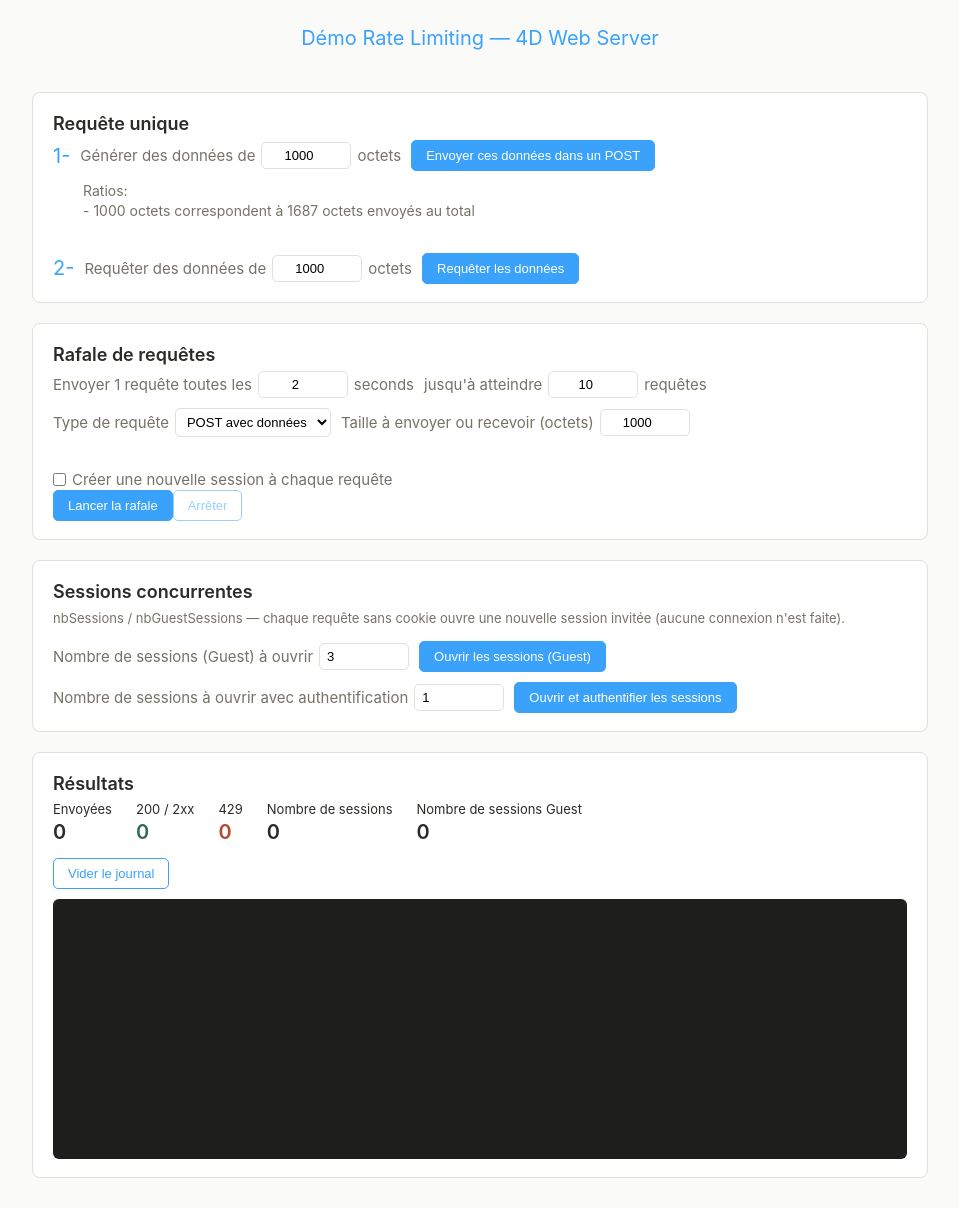
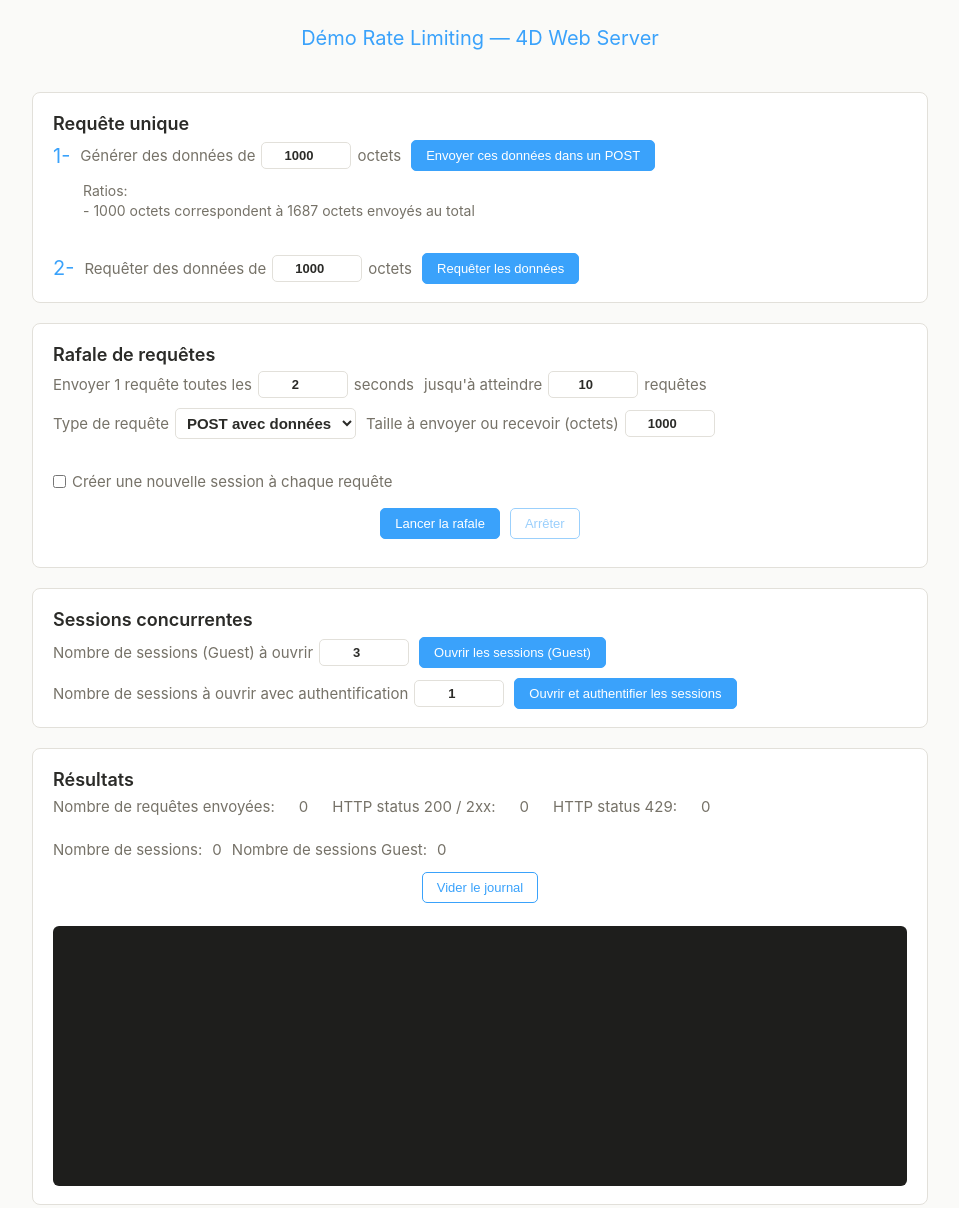
Before and after one commit to 4d-depot/HDI_WebServer_RateLimitingQuotas, a plain HTML site: page Resources/testQuotas.html in a window 1280 px wide. Shown: the top 1208 px of the page, without its empty margins (160-1119 px from the left). Drawn offline with Linux system fonts and the light colour scheme.

Commit message:
Update testQuotas.html

```diff
--- a/Resources/testQuotas.html
+++ b/Resources/testQuotas.html
@@ -91,6 +91,19 @@
     align-items:center;
     gap:6px;
   }
+
+  .inputData{
+    font-size:15px;
+    color:var(--text);
+    font-weight:600;
+  }
+
+  .count{
+    font-size:15px;
+    color:var(--muted);
+    display:flex;
+  }
+
   input[type=number]{
     width:90px;
     padding:5px 7px;
@@ -138,8 +151,7 @@
     font-size:20px;
     font-weight:600;
   }
-  #stats div.n429 span{color:var(--warn);}
-  #stats div.n200 span{color:var(--ok);}
+
   #log{
     background:#1e1e1c;
     color:#d9d7cf;
@@ -156,9 +168,13 @@
   #log .lerr{color:#e08a6d;font-weight:bold;}
   .footer-actions{
     display:flex;
-    justify-content:space-between;
+    justify-content:center;
     align-items:center;
+    gap:10px;
+    margin-top:16px;
+    width:100%;
   }
+
   #quotas{
     background:var(--panel);
     border-bottom:1px solid var(--border);
@@ -212,7 +228,7 @@
     <h2>Requête unique</h2>
     <div class="row">
      <label class="blueLabel">1-</label>
-      <label>Générer des données de <input style="text-align: center;" type="number" id="bodySize" value="1000" min="1">octets</label>
+      <label>Générer des données de <input style="text-align:center;" class="inputData" type="number" id="bodySize" value="1000" min="1">octets</label>
       <button id="btnPostBody">Envoyer ces données dans un POST</button>
       </br>
      <p class="info"> Ratios:
@@ -223,7 +239,7 @@
     </br>
     <div class="row">
       <label class="blueLabel">2-</label>
-      <label>Requêter des données de<input style="text-align: center;" type="number" id="respSize" value="1000" min="1">octets</label>
+      <label>Requêter des données de<input style="text-align: center;"  class="inputData" type="number" id="respSize" value="1000" min="1">octets</label>
       <button id="btnGetData">Requêter les données</button>
     </div>
   </section>
@@ -232,17 +248,17 @@
     <h2>Rafale de requêtes</h2>
 
     <div class="row">
-    	  <label>Envoyer 1 requête toutes les <input style="text-align: center;" type="number" id="burstDelay" value="2" min="1">seconds</label>
-      	  <label>jusqu'à atteindre<input style="text-align: center;" type="number" id="burstCount" value="10" min="1"> requêtes</label>
+    	  <label>Envoyer 1 requête toutes les <input style="text-align: center;"  class="inputData" type="number" id="burstDelay" value="2" min="1">seconds</label>
+      	  <label>jusqu'à atteindre<input style="text-align: center;"  class="inputData" type="number" id="burstCount" value="10" min="1"> requêtes</label>
     </div>
     <div class="row">
       <label>Type de requête
-        <select id="burstType">
+        <select id="burstType" class="inputData" >
           <option value="body">POST avec données</option>
           <option value="data">GET</option>
         </select>
       </label>
-      <label>Taille à envoyer ou recevoir (octets) <input style="text-align: center;" type="number" id="burstSize" value="1000" min="1"></label>
+      <label>Taille à envoyer ou recevoir (octets) <input style="text-align: center;"  class="inputData" type="number" id="burstSize" value="1000" min="1"></label>
     </div>
 
      </br>
@@ -261,13 +277,12 @@
 
   <section>
     <h2>Sessions concurrentes</h2>
-    <p class="hint">nbSessions / nbGuestSessions — chaque requête sans cookie ouvre une nouvelle session invitée (aucune connexion n'est faite).</p>
     <div class="row">
-      <label>Nombre de sessions (Guest) à ouvrir <input type="number" id="sessionCount" value="3" min="1"></label>
+      <label>Nombre de sessions (Guest) à ouvrir <input style="text-align: center;" class="inputData"  type="number" id="sessionCount" value="3" min="1"></label>
       <button id="btnOpenSessions">Ouvrir les sessions (Guest)</button>
     </div>
     <div class="row">
-      <label>Nombre de sessions à ouvrir avec authentification<input type="number" id="authenticatedSessionCount" value="1" min="1"></label>
+      <label>Nombre de sessions à ouvrir avec authentification<input style="text-align: center;" class="inputData"  type="number" id="authenticatedSessionCount" value="1" min="1"></label>
       <button id="btnOpenAndAuthenticateSessions">Ouvrir et authentifier les sessions</button>
     </div>
   </section>
@@ -275,15 +290,19 @@
   <section>
     <h2>Résultats</h2>
     <div id="stats">
-      <div class="n">Envoyées<span id="statTotal">0</span></div>
-      <div class="n200">200 / 2xx<span id="statOk">0</span></div>
-      <div class="n429">429<span id="stat429">0</span></div>
-      <div class="n">Nombre de sessions<span id="nbSessions">0</span></div>
-      <div class="n">Nombre de sessions Guest<span id="nbGuestSessions">0</span></div>
+      <label>Nombre de requêtes envoyées:</label><span id="statTotal" class="count">0</span>
+      <label>HTTP status 200 / 2xx:</label><span id="statOk" class="count">0</span>
+      <label>HTTP status 429:</label><span id="stat429" class="count">0</span>
     </div>
-    <div class="row" style="margin-top:12px;">
+    </br>
+    <div class="row">
+      <label>Nombre de sessions:</label><span id="nbSessions" class="count">0</span>
+      <label>Nombre de sessions Guest:</label><span id="nbGuestSessions" class="count">0</span>
+    </div>
+    <div class="row; footer-actions" style="margin-top:12px;">
       <button id="btnClearLog" class="secondary">Vider le journal</button>
     </div>
+    </br>
     <div id="log"></div>
   </section>
 
```
